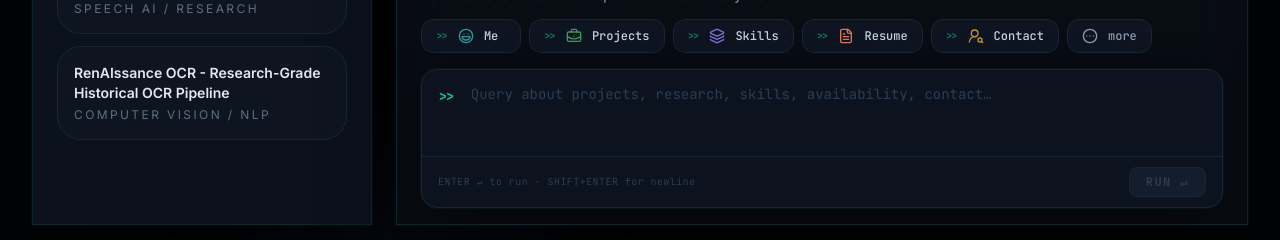
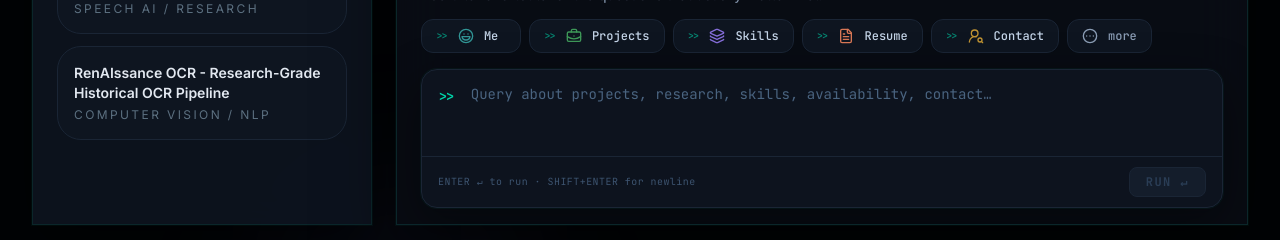
Before and after one commit to sdivyanshu90/my_portfolio, a Next.js app: page / in a window 1280 px wide. Shown: the part 1555-1795 px from the top of the page. Built offline with nearby package versions, Linux system fonts and the light colour scheme.

Commit message:
style: brighter placeholder text + blinking cursor in chat input

```diff
--- a/src/components/chat/chat-bottombar.tsx
+++ b/src/components/chat/chat-bottombar.tsx
@@ -30,6 +30,7 @@ export default function ChatBottombar({
   isToolInProgress,
 }: ChatBottombarProps) {
   const inputRef = React.useRef<HTMLTextAreaElement>(null);
+  const [isFocused, setIsFocused] = React.useState(false);
 
   const handleKeyPress = (e: React.KeyboardEvent<HTMLTextAreaElement>) => {
     if (
@@ -79,12 +80,21 @@ export default function ChatBottombar({
             </div>
 
             {/* Textarea */}
-            <div className="flex-1 min-w-0 pt-3 pb-2 pr-4">
+            <div className="relative flex-1 min-w-0 pt-3 pb-2 pr-4">
+              {/* Blinking cursor shown when empty */}
+              {!input && !isDisabled && (
+                <span
+                  className="cursor-blink pointer-events-none absolute left-0 top-[0.9rem] font-mono text-sm leading-6 text-[#00d4aa] opacity-60 select-none"
+                  aria-hidden
+                />
+              )}
               <textarea
                 ref={inputRef}
                 value={input}
                 onChange={handleInputChange}
                 onKeyDown={handleKeyPress}
+                onFocus={() => setIsFocused(true)}
+                onBlur={() => setIsFocused(false)}
                 placeholder={
                   isToolInProgress
                     ? "Running tool call…"
@@ -92,7 +102,7 @@ export default function ChatBottombar({
                       ? "Generating response…"
                       : "Query about projects, research, skills, availability, contact…"
                 }
-                className="min-h-[60px] max-h-[180px] w-full resize-none border-none bg-transparent font-mono text-sm leading-6 text-[#e2e8f0] placeholder:text-[#2a3d55] focus:outline-none"
+                className="min-h-[60px] max-h-[180px] w-full resize-none border-none bg-transparent font-mono text-sm leading-6 text-[#e2e8f0] placeholder:text-[#4a6480] focus:outline-none"
                 disabled={isDisabled}
               />
             </div>
@@ -101,12 +111,12 @@ export default function ChatBottombar({
           {/* Action Row */}
           <div className="flex items-center justify-between gap-3 border-t border-[#1a2535] px-4 py-2.5">
             <div className="flex items-center gap-3">
-              <span className="font-mono text-[0.62rem] text-[#2a3d55] tracking-wider">
+              <span className="font-mono text-[0.62rem] text-[#3d5470] tracking-wider">
                 ENTER ↵ to run · SHIFT+ENTER for newline
               </span>
               {input.length > 0 && (
                 <span
-                  className={`font-mono text-[0.62rem] tabular-nums ${input.length > 1800 ? "text-[#ef4444]" : "text-[#2a3d55]"}`}
+                  className={`font-mono text-[0.62rem] tabular-nums ${input.length > 1800 ? "text-[#ef4444]" : "text-[#3d5470]"}`}
                 >
                   {input.length}/2000
                 </span>
```
